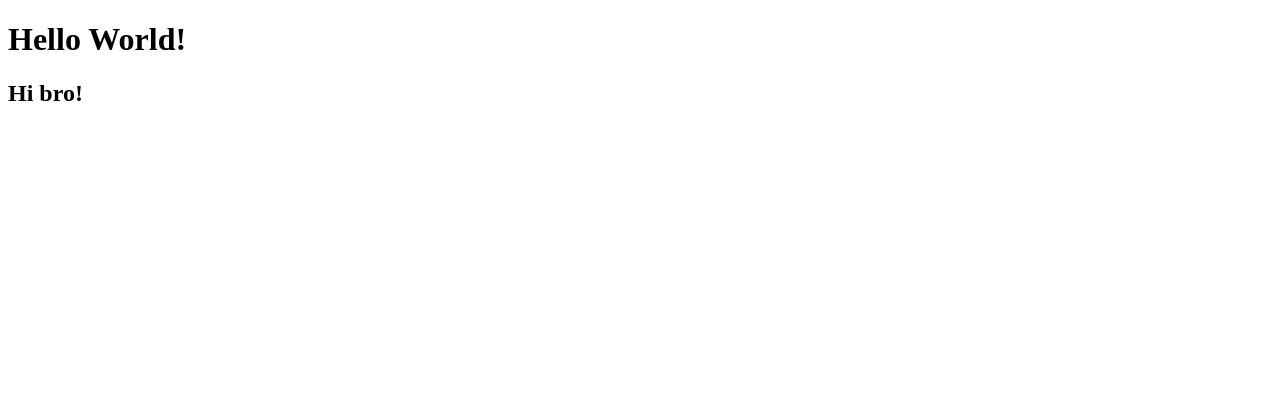
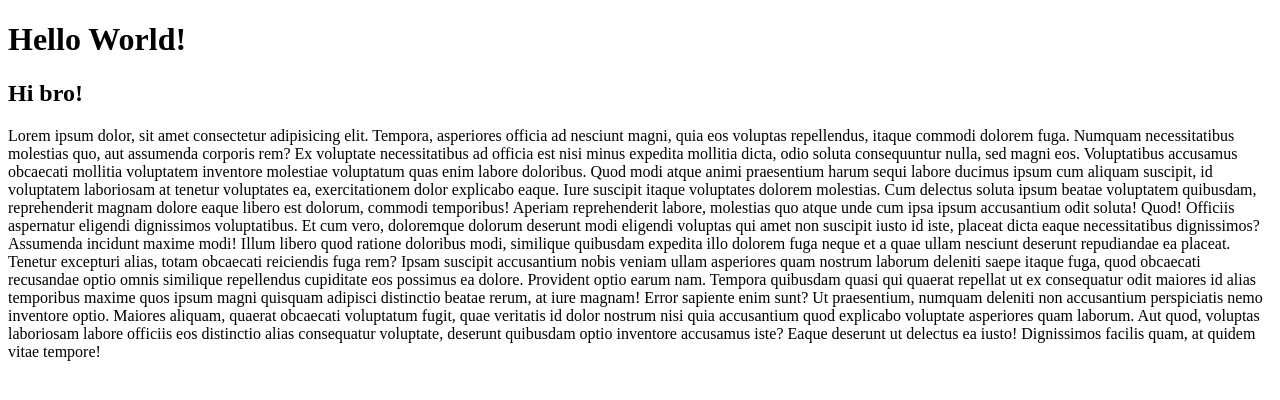
Before and after one commit to GRISHA0/test_rep, a plain HTML site: page index.html in a window 1280 px wide. Drawn offline with Linux system fonts and the light colour scheme.

Commit message:
new commit

```diff
--- a/index.html
+++ b/index.html
@@ -8,5 +8,15 @@
 <body>
     <h1>Hello World!</h1>
     <h2>Hi bro!</h2>
+    <p>Lorem ipsum dolor, sit amet consectetur adipisicing elit. Tempora, asperiores officia ad nesciunt magni, quia eos voluptas repellendus, itaque commodi dolorem fuga. Numquam necessitatibus molestias quo, aut assumenda corporis rem?
+    Ex voluptate necessitatibus ad officia est nisi minus expedita mollitia dicta, odio soluta consequuntur nulla, sed magni eos. Voluptatibus accusamus obcaecati mollitia voluptatem inventore molestiae voluptatum quas enim labore doloribus.
+    Quod modi atque animi praesentium harum sequi labore ducimus ipsum cum aliquam suscipit, id voluptatem laboriosam at tenetur voluptates ea, exercitationem dolor explicabo eaque. Iure suscipit itaque voluptates dolorem molestias.
+    Cum delectus soluta ipsum beatae voluptatem quibusdam, reprehenderit magnam dolore eaque libero est dolorum, commodi temporibus! Aperiam reprehenderit labore, molestias quo atque unde cum ipsa ipsum accusantium odit soluta! Quod!
+    Officiis aspernatur eligendi dignissimos voluptatibus. Et cum vero, doloremque dolorum deserunt modi eligendi voluptas qui amet non suscipit iusto id iste, placeat dicta eaque necessitatibus dignissimos? Assumenda incidunt maxime modi!
+    Illum libero quod ratione doloribus modi, similique quibusdam expedita illo dolorem fuga neque et a quae ullam nesciunt deserunt repudiandae ea placeat. Tenetur excepturi alias, totam obcaecati reiciendis fuga rem?
+    Ipsam suscipit accusantium nobis veniam ullam asperiores quam nostrum laborum deleniti saepe itaque fuga, quod obcaecati recusandae optio omnis similique repellendus cupiditate eos possimus ea dolore. Provident optio earum nam.
+    Tempora quibusdam quasi qui quaerat repellat ut ex consequatur odit maiores id alias temporibus maxime quos ipsum magni quisquam adipisci distinctio beatae rerum, at iure magnam! Error sapiente enim sunt?
+    Ut praesentium, numquam deleniti non accusantium perspiciatis nemo inventore optio. Maiores aliquam, quaerat obcaecati voluptatum fugit, quae veritatis id dolor nostrum nisi quia accusantium quod explicabo voluptate asperiores quam laborum.
+    Aut quod, voluptas laboriosam labore officiis eos distinctio alias consequatur voluptate, deserunt quibusdam optio inventore accusamus iste? Eaque deserunt ut delectus ea iusto! Dignissimos facilis quam, at quidem vitae tempore!</p>
 </body>
 </html>
```
